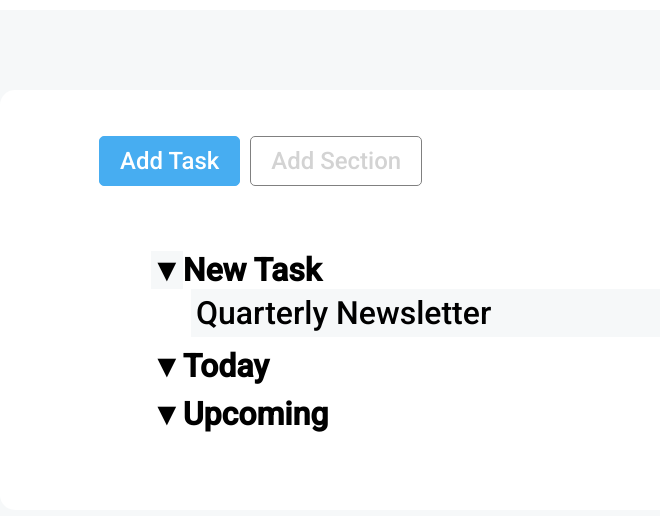
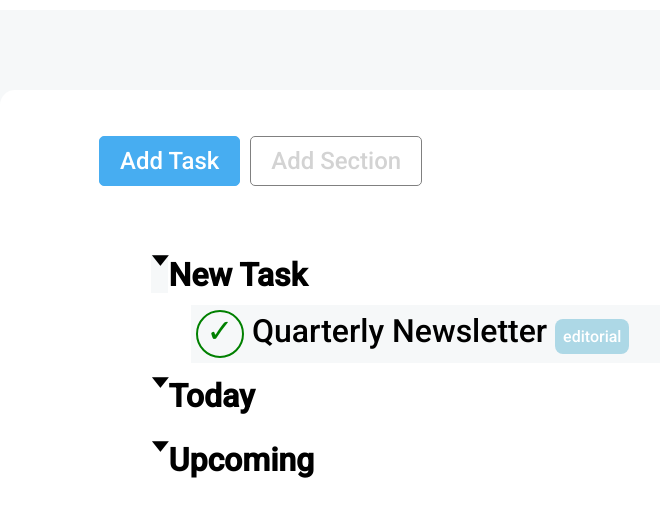
Before and after one commit to alessandroNessi/html-css-toboolist, a plain HTML site: page index.html in a window 1280 px wide. Shown: the part 150-666 px from the top of the page, without its empty margins (0-660 px from the left). Drawn offline with Linux system fonts and the light colour scheme.

Commit message:
main format of the layout done

```diff
--- a/css/style.css
+++ b/css/style.css
@@ -46,8 +46,32 @@
     font-weight:lighter;
     list-style-type: none;
 }
+.category{
+    display: inline-block;
+    font-size: 0.5em;
+    padding: 0.5em;
+    border-radius: 0.5em;
+    color: white;
+}
+.background_lightblue{
+    background-color: lightblue;
+}
+.ok{
+    display: inline-block;
+    width: 1.5em;
+    height: 1.5em;
+    vertical-align: middle;
+    text-align: center;
+    color: green;
+    border: 2px solid green;
+    border-radius: 50%;
+}
+
 li{
     padding: 5px;
+}
+.triangle{
+    vertical-align: middle;
 }
     /* _________________________________________________________________________________________________________________________________ */
     /* BOTTONI */
--- a/index.html
+++ b/index.html
@@ -34,16 +34,16 @@
 
             <div class="list_container white_background">
                 <ul class="primary_list white_background">
-                    <li class="white_background"> <span>&#9660</span>New Task
+                    <li class="white_background"><span class="triangle">&#129171;</span>New Task
                         <ul class="white_background secondary_list">
-                            <li>Quarterly Newsletter</li>
+                            <li><span class="ok">&#10003;</span> Quarterly Newsletter <span class="category background_lightblue">editorial</span></li>
                         </ul>
                     </li>
-                    <li class="white_background">&#9660;Today
+                    <li class="white_background">&#129171;Today
                         <ul class="white_background secondary_list">
                         </ul>
                     </li>
-                    <li class="white_background">&#9660;Upcoming
+                    <li class="white_background">&#129171;Upcoming
                         <ul class="white_background secondary_list">
 
                         </ul>
```
